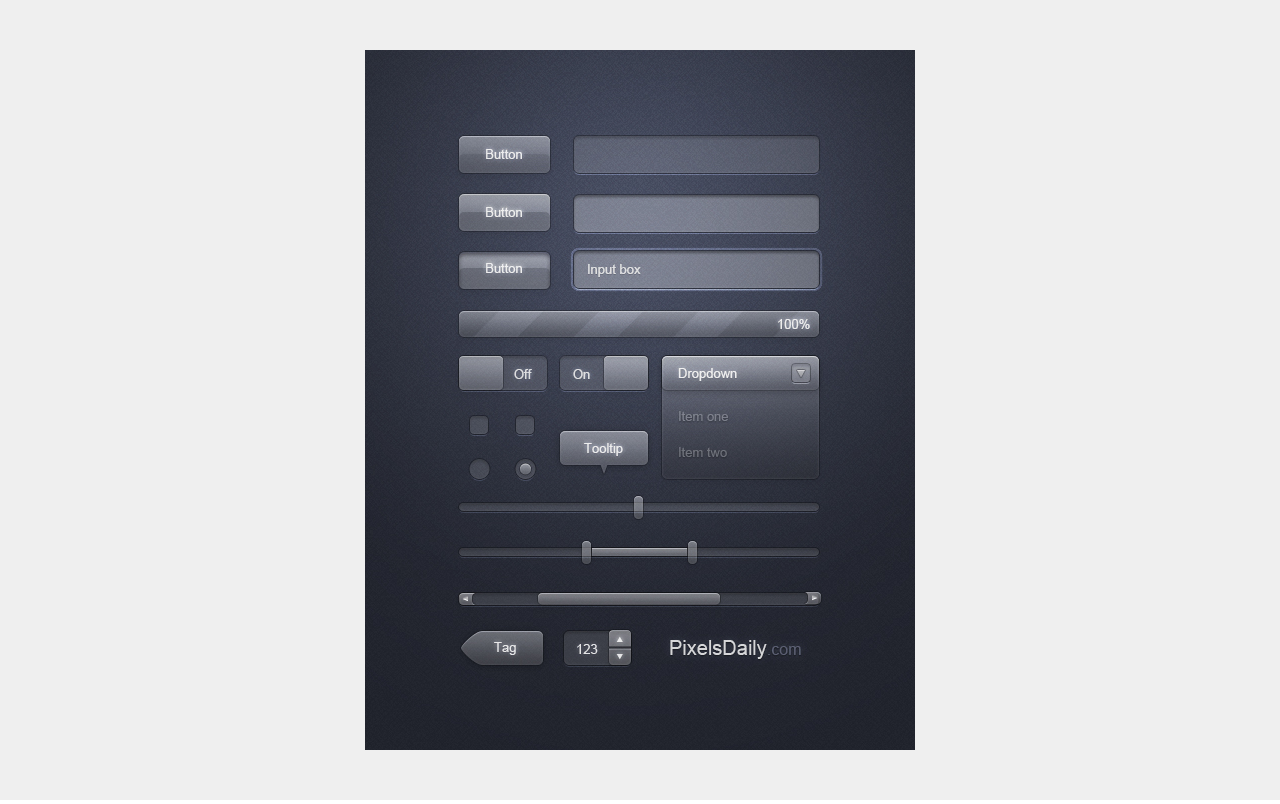
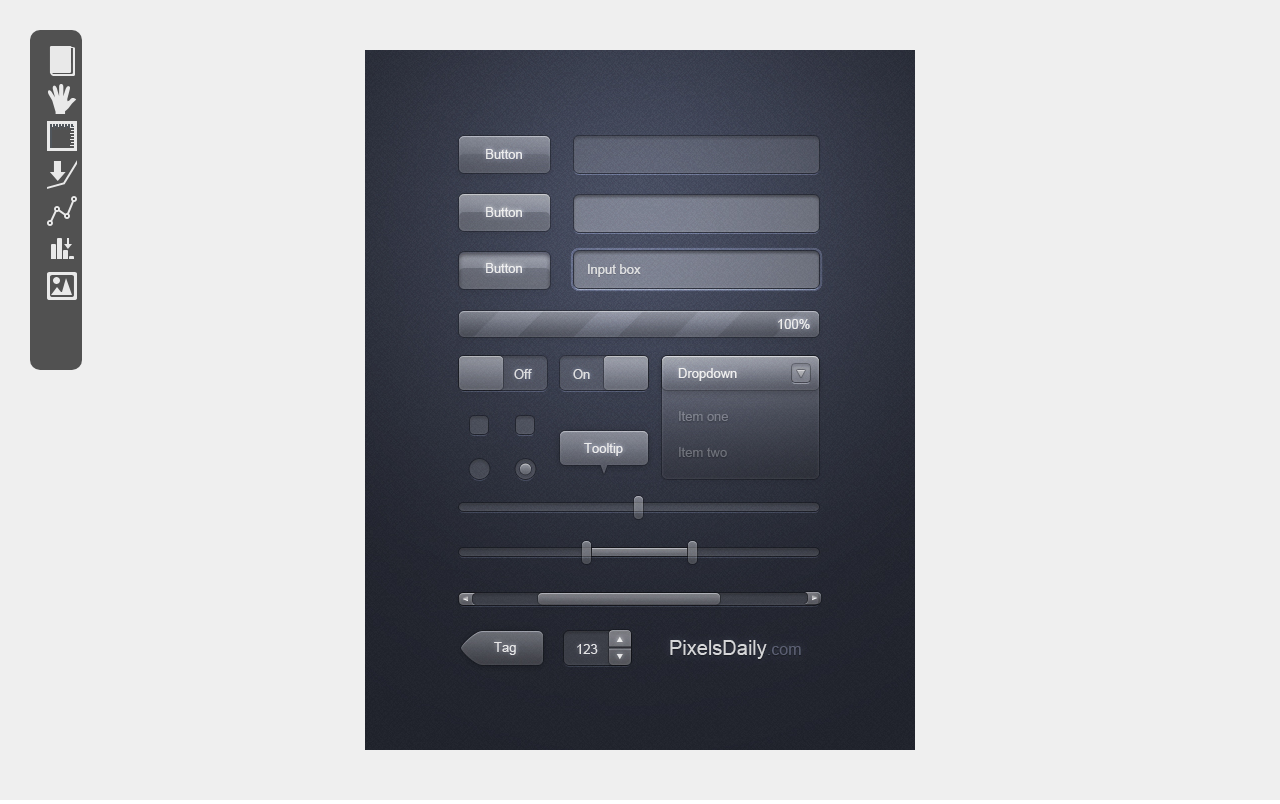
Before and after one commit to sbabybird/labeltool, a website: page public/index.html in a window 1280 px wide. Drawn offline with Linux system fonts and the light colour scheme.

Commit message:
add toolbar

```diff
--- a/public/css/style.css
+++ b/public/css/style.css
@@ -3,3 +3,67 @@ body {
   margin: 0px;
   overflow: hidden;
 }
+
+#toolbar {
+	background: #0f0f0f;
+	color: white;
+	font-family: serif;
+	font-size: 9px;
+	text-align: center;
+	padding: 10px;
+	border-radius: 10px;
+	position: absolute;
+	top: 30px;
+	left: 30px;
+	width: 32px;
+	height: 320px;
+	overflow: hidden;
+	opacity: 0.7;
+}
+
+#toollist li {
+  list-style-type: none;
+  text-align:center;
+  margin-left:-4.0em;
+  margin-top:-0.3em;
+  margin-bottom:0.9em;
+}
+
+.toolicon {
+  display: inline-block;
+  width: 30px;
+  height: 30px;
+  opacity: 0.9;
+}
+
+#toollist li :hover {
+  opacity: 0.5;
+}
+
+.openfile {
+  background: url('/image/toolbar.png') no-repeat -93px 0;
+}
+
+.pan {
+  background: url('/image/toolbar.png') no-repeat -248px 0;
+}
+
+.rulerlabel {
+  background: url('/image/toolbar.png') no-repeat -62px 0;
+}
+
+.colorlabel {
+  background: url('/image/toolbar.png') no-repeat -124px 0;
+}
+
+.coordlabel {
+  background: url('/image/toolbar.png') no-repeat -403px 0;
+}
+
+.textlabel {
+  background: url('/image/toolbar.png') no-repeat -434px 0;
+}
+
+.savefile {
+  background: url('/image/toolbar.png') no-repeat -279px 0;
+}
--- a/public/index.html
+++ b/public/index.html
@@ -22,6 +22,17 @@
       Sorry your browser not support Canvas.
     </canvas>
   </div>
+  <div id="toolbar">
+    <ul id = "toollist">
+      <li><a href="#"><i class="toolicon openfile"></i></a></li>
+      <li><a href="#"><i class="toolicon pan"></i></a></li>
+      <li><a href="#"><i class="toolicon rulerlabel"></i></a></li>
+      <li><a href="#"><i class="toolicon colorlabel"></i></a></li>
+      <li><a href="#"><i class="toolicon coordlabel"></i></a></li>
+      <li><a href="#"><i class="toolicon textlabel"></i></a></li>
+      <li><a href="#"><i class="toolicon savefile"></i></a></li>
+    </ul>
+  </div>
 </body>
 
 </html>
--- a/public/js/main.js
+++ b/public/js/main.js
@@ -13,29 +13,45 @@ $(function() {
   c.setImgLayer(new ImgLayer(c.getRender(), 'image/demo.jpg'));
   c.setLabelLayer(new LabelLayer(c.getRender()));
 
-  c.setTool('drawRect', new ToolDrawRect(c));
+  c.setTool('coord', new ToolCoord(c));
   c.setTool('pan', new ToolPan(c));
   c.setTool('ruler', new ToolRuler(c));
   c.setTool('color', new ToolColor(c));
 
-  $(window).keydown(function(e) {
-    switch(e.keyCode) {
-      case 49: c.setCurTool('drawRect');
-               break;
-      case 50: c.setCurTool('pan');
-               break;
-      case 51: c.setCurTool('ruler');
-               break;
-      case 52: c.setCurTool('color');
-               break;
-      case 53: saveImg(c);
-               break;
-      default: break;
-    }
+  $('#toolbar .openfile').click(function() {
+    openImg();
+  });
+
+  $('#toolbar .pan').click(function() {
+    c.setCurTool('pan');
+  });
+
+  $('#toolbar .rulerlabel').click(function() {
+    c.setCurTool('ruler');
+  });
+
+  $('#toolbar .colorlabel').click(function() {
+    c.setCurTool('color');
+  });
+
+  $('#toolbar .coordlabel').click(function() {
+    c.setCurTool('coord');
+  });
+
+  $('#toolbar .textlabel').click(function() {
+    c.setCurTool('text');
+  });
+
+  $('#toolbar .savefile').click(function() {
+    saveImg(c);
   });
 
   c.draw();
 });
+
+function openImg() {
+  ;
+}
 
 function saveImg(src) {
   var url = src.toDataURL();
--- a/public/js/tools.js
+++ b/public/js/tools.js
@@ -107,7 +107,7 @@ function ToolRuler(canvas) {
 
 };
 
-function ToolDrawRect(canvas) {
+function ToolCoord(canvas) {
   var isPress = false;
   var rect = new RectLabel();
 
```
Also changed, not shown: public/image/toolbar.png (added).
